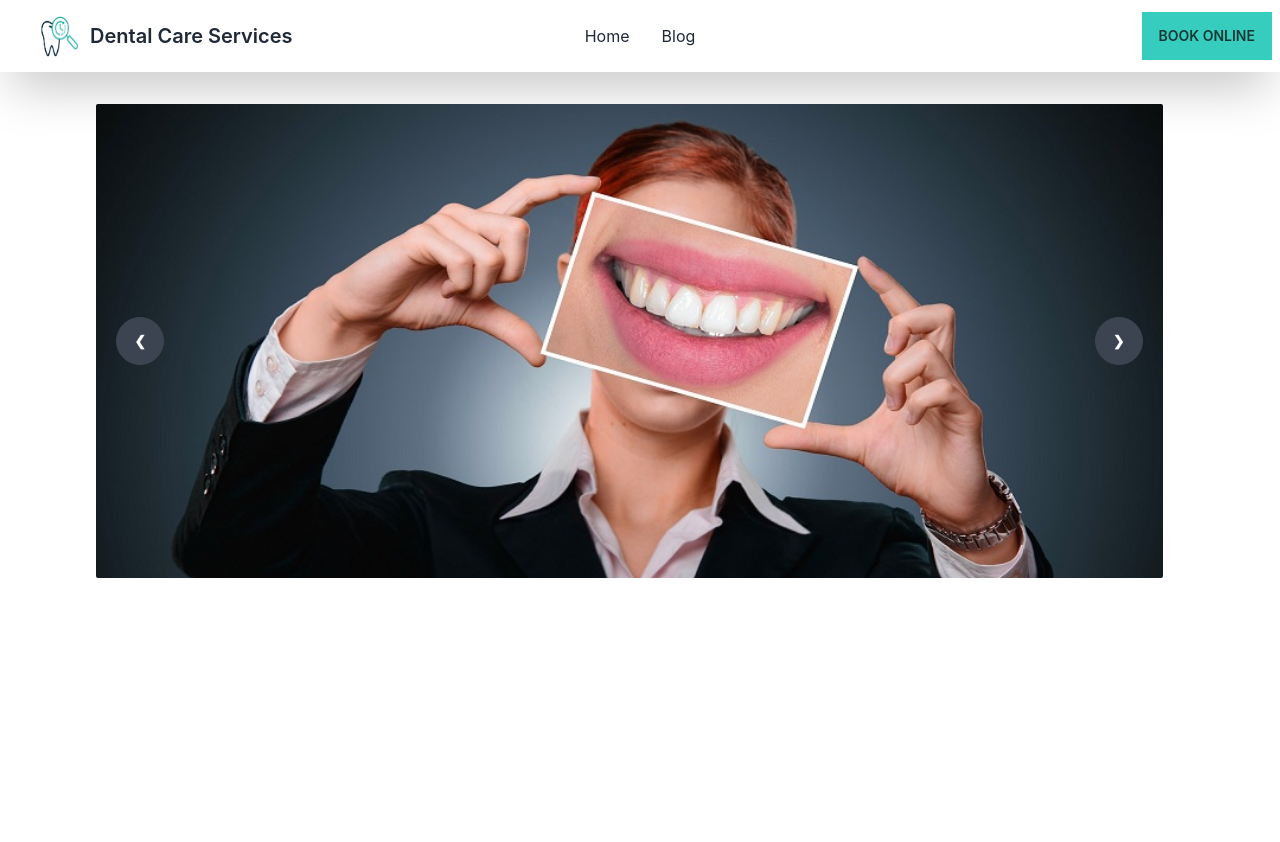
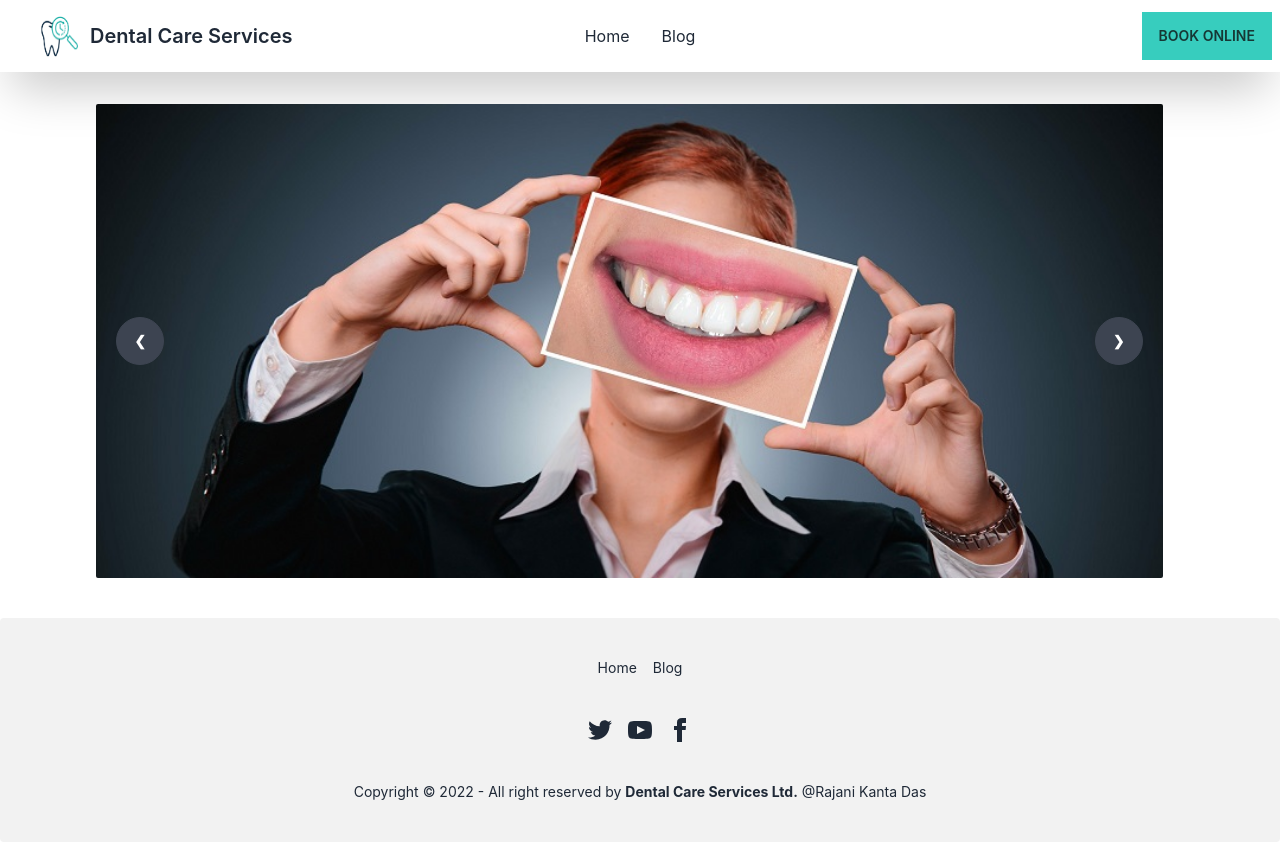
Before and after one commit to raj073/Dental-Service-Care-Client, a React (Create React App) app: page / in a window 1280 px wide. Before the commit the page ends 800 px from the top, so only its background shows below. Built offline with nearby package versions, Linux system fonts and the light colour scheme.

Commit message:
Footer added

```diff
--- a/src/Pages/Footer/Footer.js
+++ b/src/Pages/Footer/Footer.js
@@ -1,10 +1,29 @@
 import React from 'react';
+import { Link } from 'react-router-dom';
 
 const Footer = () => {
     return (
-        <div>
+        <footer className="footer footer-center mt-10 p-10 bg-base-200 text-base-content rounded">
+            <div className="grid grid-flow-col gap-4">
 
-        </div>
+                <Link to='/home' className="link link-hover"> Home </Link>
+                <Link to='/blog' className="link link-hover"> Blog </Link>
+
+
+            </div>
+            <div>
+                <div className="grid grid-flow-col gap-4">
+                    <a href='https://twitter.com/login'><svg xmlns="http://www.w3.org/2000/svg" width="24" height="24" viewBox="0 0 24 24" className="fill-current"><path d="M24 4.557c-.883.392-1.832.656-2.828.775 1.017-.609 1.798-1.574 2.165-2.724-.951.564-2.005.974-3.127 1.195-.897-.957-2.178-1.555-3.594-1.555-3.179 0-5.515 2.966-4.797 6.045-4.091-.205-7.719-2.165-10.148-5.144-1.29 2.213-.669 5.108 1.523 6.574-.806-.026-1.566-.247-2.229-.616-.054 2.281 1.581 4.415 3.949 4.89-.693.188-1.452.232-2.224.084.626 1.956 2.444 3.379 4.6 3.419-2.07 1.623-4.678 2.348-7.29 2.04 2.179 1.397 4.768 2.212 7.548 2.212 9.142 0 14.307-7.721 13.995-14.646.962-.695 1.797-1.562 2.457-2.549z"></path></svg></a>
+
+                    <a href='https://www.youtube.com/'><svg xmlns="http://www.w3.org/2000/svg" width="24" height="24" viewBox="0 0 24 24" className="fill-current"><path d="M19.615 3.184c-3.604-.246-11.631-.245-15.23 0-3.897.266-4.356 2.62-4.385 8.816.029 6.185.484 8.549 4.385 8.816 3.6.245 11.626.246 15.23 0 3.897-.266 4.356-2.62 4.385-8.816-.029-6.185-.484-8.549-4.385-8.816zm-10.615 12.816v-8l8 3.993-8 4.007z"></path></svg></a>
+
+                    <a href='https://www.facebook.com/'><svg xmlns="http://www.w3.org/2000/svg" width="24" height="24" viewBox="0 0 24 24" className="fill-current"><path d="M9 8h-3v4h3v12h5v-12h3.642l.358-4h-4v-1.667c0-.955.192-1.333 1.115-1.333h2.885v-5h-3.808c-3.596 0-5.192 1.583-5.192 4.615v3.385z"></path></svg></a>
+                </div>
+            </div>
+            <div>
+                <p>Copyright © 2022 - All right reserved by <b>Dental Care Services Ltd.</b> @Rajani Kanta Das</p>
+            </div>
+        </footer>
     );
 };
 
```
